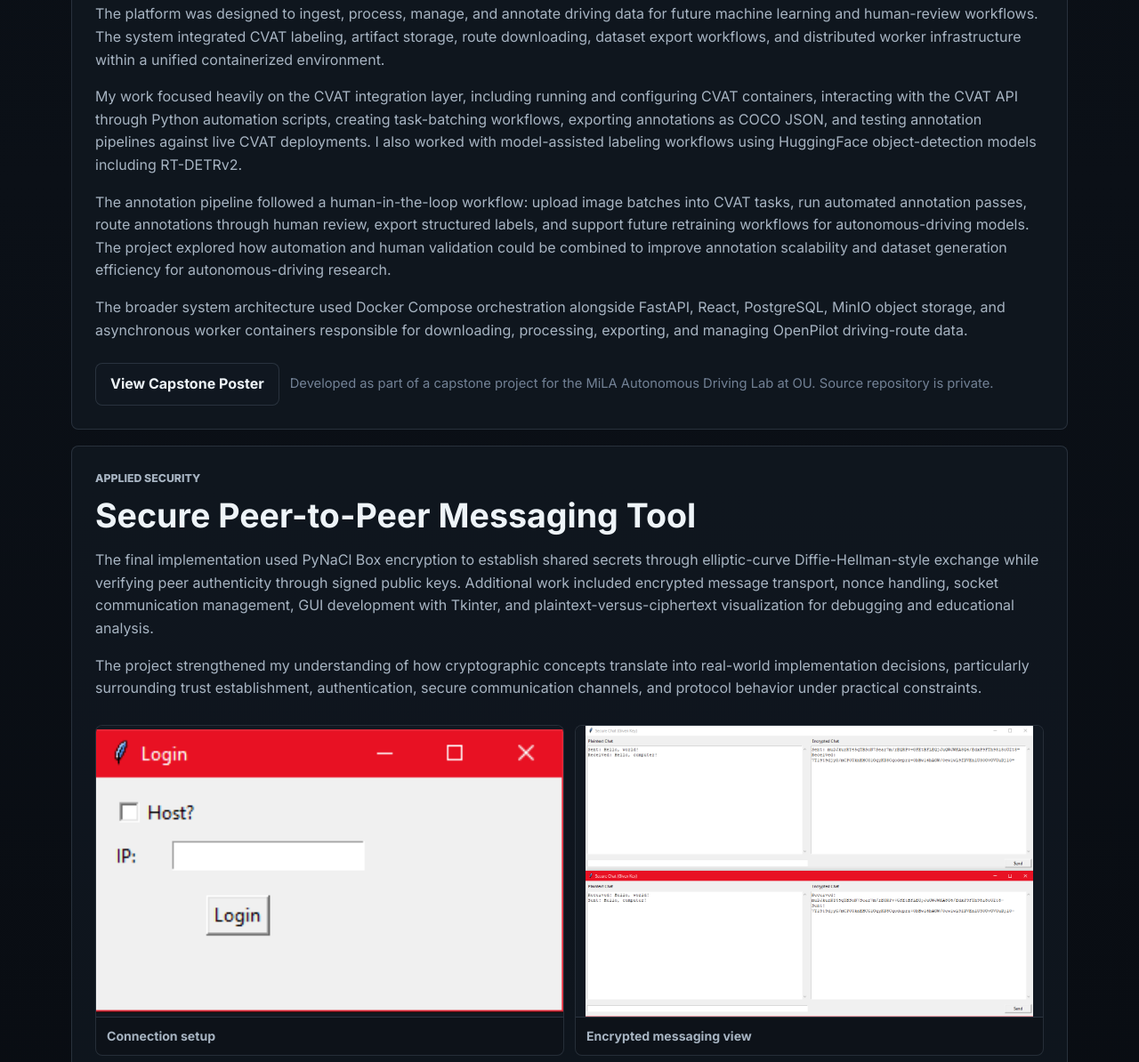
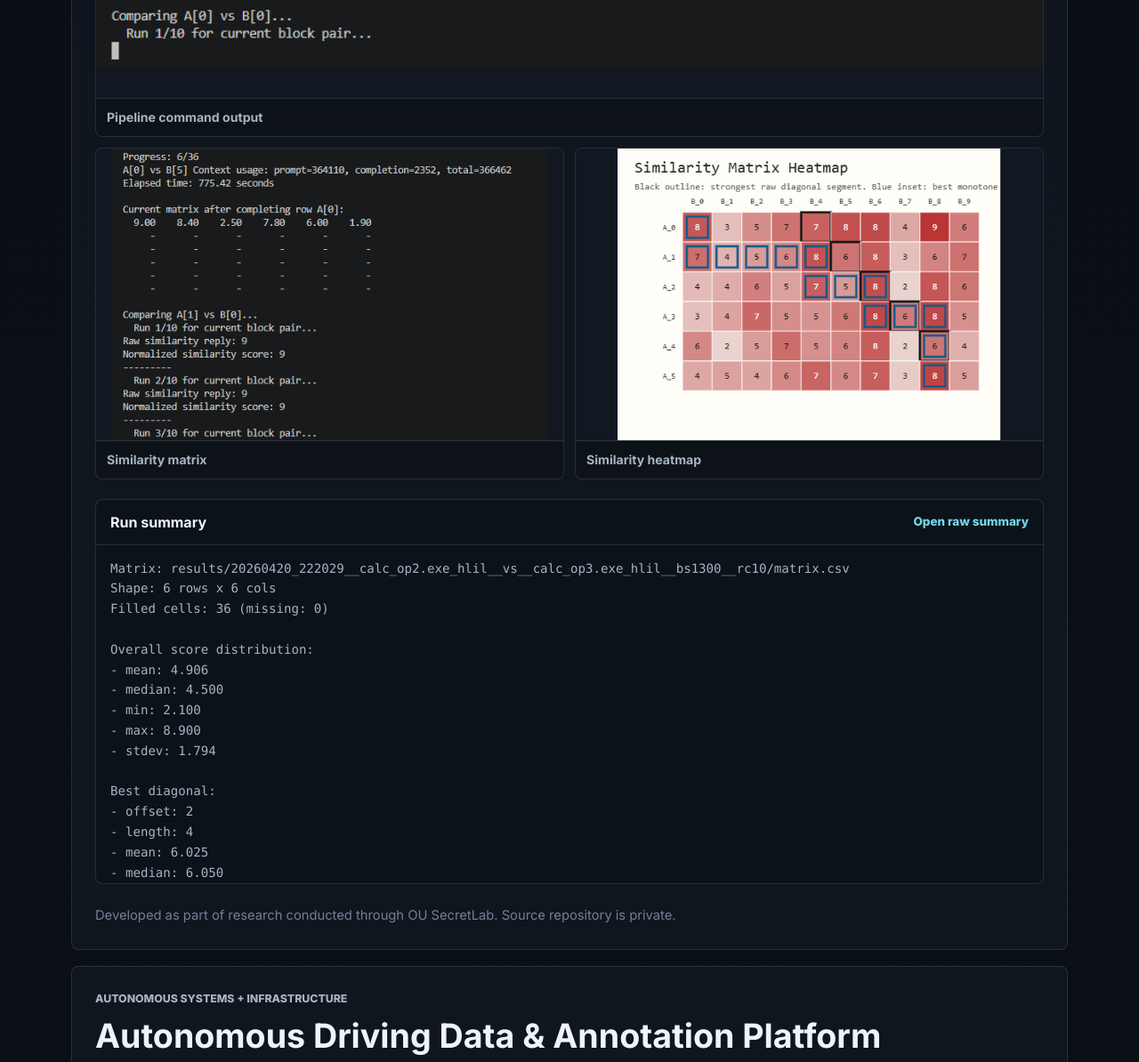
Before and after one commit to RomanXXII/RomanXXII.github.io, a plain HTML site: page pages/projects.html in a window 1280 px wide. Shown: the part 1590-2784 px from the top of the page at 89% size. Drawn offline with Linux system fonts and the light colour scheme.

Commit message:
Updated index project previews + updated screenshots

```diff
--- a/assets/css/style.css
+++ b/assets/css/style.css
@@ -641,6 +641,14 @@ h3 {
   object-fit: contain;
 }
 
+.research-media-grid .media-preview-wide {
+  grid-column: 1 / -1;
+}
+
+.research-media-grid .media-preview-wide img {
+  aspect-ratio: 21 / 7;
+}
+
 .media-preview span {
   display: block;
   padding: 10px 12px;
--- a/pages/projects.html
+++ b/pages/projects.html
@@ -95,6 +95,89 @@
           heatmaps, diagonal alignment statistics, and deterministic scoring metrics to analyze
           model consistency, context sensitivity, and nondeterministic behavior across repeated runs.
         </p>
+
+        <div class="project-media-grid research-media-grid" aria-label="LLM binary similarity research previews">
+          <a href="../assets/images/command_preview.png" target="_blank" rel="noopener noreferrer"
+            class="media-preview media-preview-wide">
+            <img src="../assets/images/command_preview.png"
+              alt="Command-line preview from the binary similarity research pipeline" />
+            <span>Pipeline command output</span>
+          </a>
+          <a href="../assets/images/current_matrix_preview.png" target="_blank" rel="noopener noreferrer"
+            class="media-preview">
+            <img src="../assets/images/current_matrix_preview.png"
+              alt="Similarity matrix preview generated by the binary comparison workflow" />
+            <span>Similarity matrix</span>
+          </a>
+          <a href="../assets/images/heatmap_preview.png" target="_blank" rel="noopener noreferrer"
+            class="media-preview">
+            <img src="../assets/images/heatmap_preview.png"
+              alt="Heatmap preview visualizing binary similarity scoring results" />
+            <span>Similarity heatmap</span>
+          </a>
+        </div>
+
+        <div class="protocol-panel">
+          <div class="protocol-panel-header">
+            <h3>Run summary</h3>
+            <a href="../assets/docs/summary_preview.txt" target="_blank" rel="noopener noreferrer">Open raw summary</a>
+          </div>
+          <pre><code>Matrix: results/20260420_222029__calc_op2.exe_hlil__vs__calc_op3.exe_hlil__bs1300__rc10/matrix.csv
+Shape: 6 rows x 6 cols
+Filled cells: 36 (missing: 0)
+
+Overall score distribution:
+- mean: 4.906
+- median: 4.500
+- min: 2.100
+- max: 8.900
+- stdev: 1.794
+
+Best diagonal:
+- offset: 2
+- length: 4
+- mean: 6.025
+- median: 6.050
+- sum: 24.100
+
+Best normalized diagonal band:
+- band index: 2
+- center drift (normalized): 0.333
+- length: 4
+- mean: 6.025
+- median: 6.050
+- sum: 24.100
+
+Strongest diagonal segment:
+- score: 6.000
+- segment length: 2
+- mean similarity on segment: 8.000
+- offset: 2
+
+Best monotone alignment path:
+- score: 12.050
+- path length: 6
+- mean similarity on path: 7.650
+- mean absolute scaled drift: 1.833
+- start: A_0 vs B_4
+- end: A_5 vs B_4
+
+Top cells:
+- A_2 vs B_4: score=9, offset=2, scaled_drift=2.000
+- A_5 vs B_4: score=8, offset=-1, scaled_drift=-1.000
+- A_3 vs B_4: score=8, offset=1, scaled_drift=1.000
+- A_3 vs B_3: score=8, offset=0, scaled_drift=0.000
+- A_0 vs B_4: score=7, offset=4, scaled_drift=4.000
+
+Diagonal accuracy score:
+- final score: 0.000000
+- strength: 0.770000
+- coverage: 0.408248
+- smoothness: 0.000000
+- path length: 6
+- strong threshold: 6.000</code></pre>
+        </div>
+
         <div class="project-links">
           <span class="project-note">
             Developed as part of research conducted through OU SecretLab. Source repository is private.
```
Also changed, not shown: assets/docs/summary_preview.txt (added, +59 -0 lines), assets/images/command_preview.png (added), assets/images/current_matrix_preview.png (added), assets/images/heatmap_preview.png (added).
